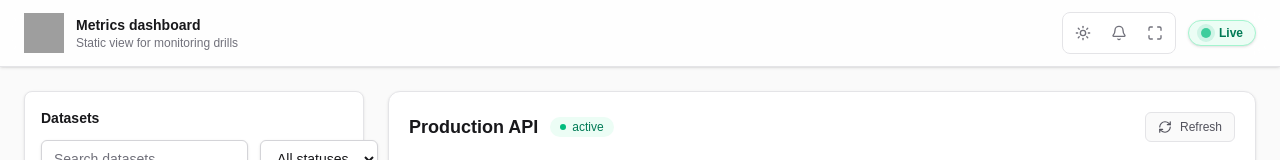
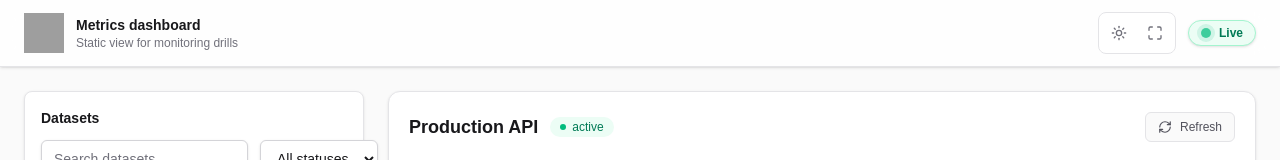
Before and after one commit to mohammadtmohsen/metrics.dashboard, a Next.js app: page / in a window 1280 px wide. Shown: the top 160 px of the page. Built offline with nearby package versions, Linux system fonts and the light colour scheme; grey boxes are pictures that could not be loaded.

Commit message:
feat: remove notification bell icon and button from header controls

```diff
--- a/src/components/layout/HeaderControls.tsx
+++ b/src/components/layout/HeaderControls.tsx
@@ -3,7 +3,7 @@
 import { JSX, useEffect, useState } from 'react';
 import Image from 'next/image';
 import { useTheme } from 'next-themes';
-import { Sun, Moon, Bell, Maximize } from 'lucide-react';
+import { Sun, Moon, Maximize } from 'lucide-react';
 
 export function HeaderControls(): JSX.Element {
   const { resolvedTheme, setTheme } = useTheme();
@@ -55,14 +55,6 @@ export function HeaderControls(): JSX.Element {
               )}
             </button>
 
-            {/* Notifications */}
-            <button
-              className='flex h-8 w-8 items-center justify-center rounded-md text-zinc-500 transition-colors hover:bg-zinc-100 hover:text-zinc-900 dark:text-zinc-400 dark:hover:bg-zinc-800 dark:hover:text-zinc-100'
-              aria-label='Notifications'
-            >
-              <Bell className='h-4 w-4' />
-            </button>
-
             {/* Expand / Focus View */}
             <button
               className='flex h-8 w-8 items-center justify-center rounded-md text-zinc-500 transition-colors hover:bg-zinc-100 hover:text-zinc-900 dark:text-zinc-400 dark:hover:bg-zinc-800 dark:hover:text-zinc-100'
```
